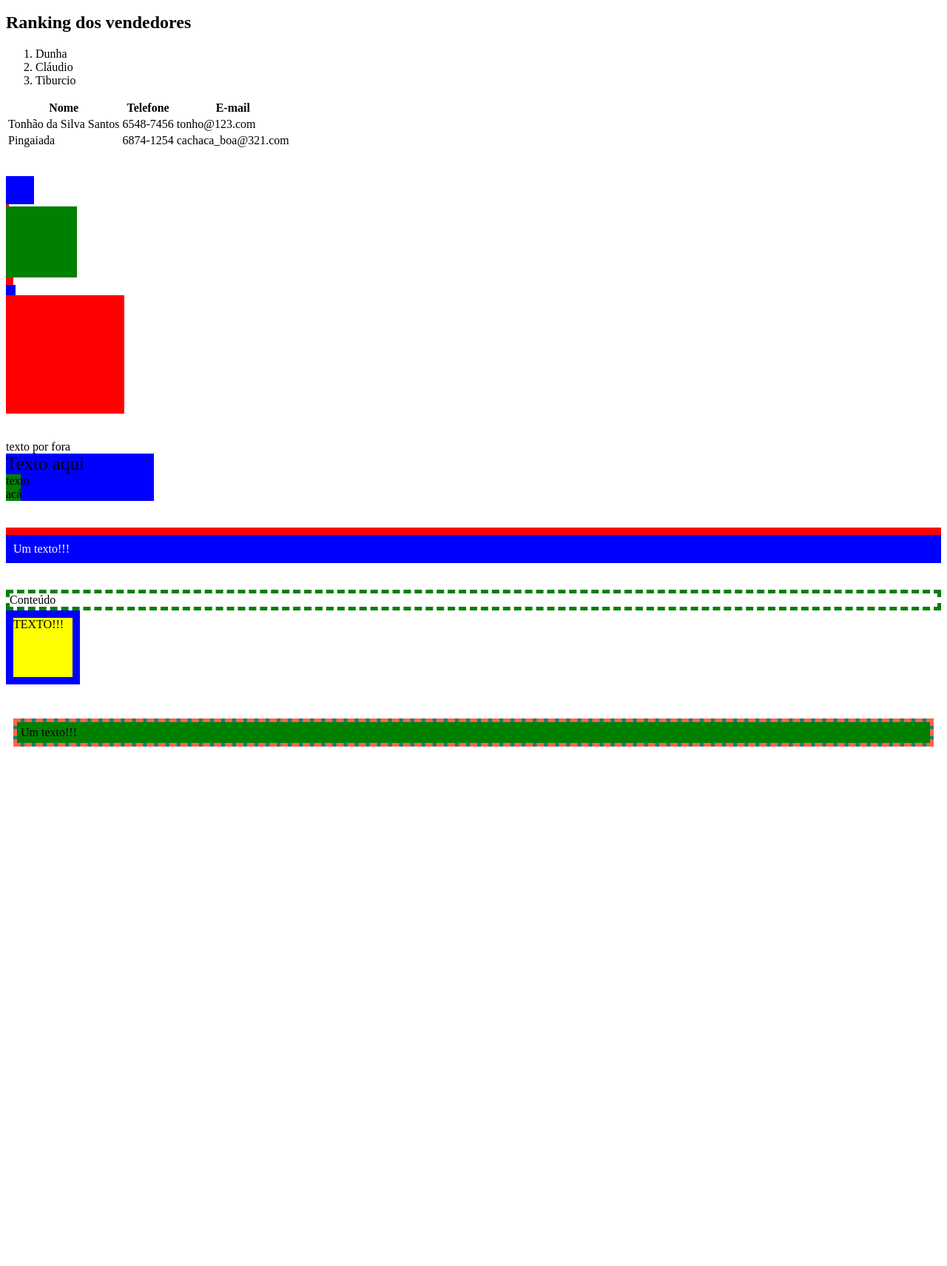
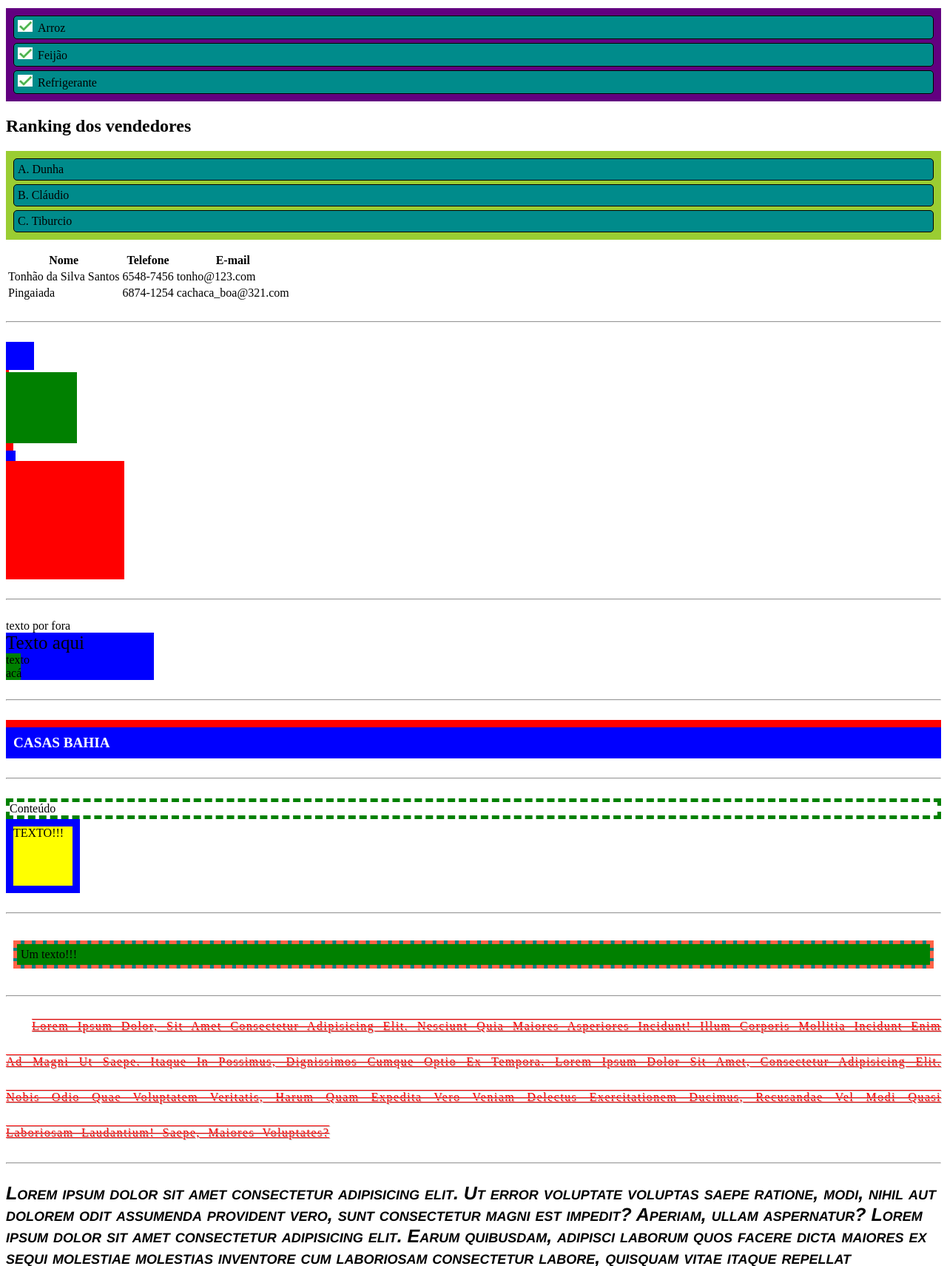
Before and after one commit to funcacast/projeto-de-site, a plain HTML site: page index.html in a window 1280 px wide. Shown: the part 1089-2800 px from the top of the page at 74% size. Before the commit the page ends 2108 px from the top, so only its background shows below. Drawn offline with Linux system fonts and the light colour scheme.

Commit message:
Aulas de CSS e ajeitando o index.html
Tudo que fiz está na descrição do código.

```diff
--- a/index.html
+++ b/index.html
@@ -69,7 +69,7 @@
             </tr>
         </table>
         <!--Sobre tamanhos absolutos-->
-        <br><br>
+        <br><hr><br>
         <div id="cm"></div>
         <div id="mm"></div>
         <div id="in"></div>
@@ -77,7 +77,7 @@
         <div id="pt"></div>
         <div id="pc"></div>
         <!--Sobre tamanhos relativos-->
-        <br><br>
+        <br><hr><br>
         texto por fora
         <div class="container">
             Texto aqui
@@ -86,19 +86,29 @@
             </div>
         </div>
         <!--Sobre margin e padding-->
-        <br><br>
+        <br><hr><br>
         <div id="base"></div>
         <div id="container2">
-            <div id="conteudo">Um texto!!!</div>
+            <div id="conteudo">CASAS BAHIA</div>
         </div>
-        <br><br>
+        <br><hr><br>
         <div class="borda">
             Conteúdo
         </div>
         <div class="quadrado">TEXTO!!!</div>
-        <br><br>
+        <br><hr><br>
         <div class="container3">
             <div class="conteudo2">Um texto!!!</div>
         </div>
+        <br><hr>
+        <!--Ajuste de Texto-->
+        <p id="ajuste_texto">Lorem ipsum dolor, sit amet consectetur adipisicing elit. Nesciunt quia maiores asperiores incidunt! Illum corporis mollitia incidunt enim ad magni ut saepe. Itaque in possimus, dignissimos cumque optio ex tempora. Lorem ipsum dolor sit amet, consectetur adipisicing elit. Nobis odio quae voluptatem veritatis, harum quam expedita vero veniam delectus exercitationem ducimus, recusandae vel modi quasi laboriosam laudantium! Saepe, maiores voluptates?</p>
+        <hr>
+        <!--Fontes-->
+        <p id="fontes">Lorem ipsum dolor sit amet consectetur adipisicing elit. Ut error voluptate voluptas saepe ratione, modi, nihil aut dolorem odit assumenda provident vero, sunt consectetur magni est impedit? Aperiam, ullam aspernatur? Lorem ipsum dolor sit amet consectetur adipisicing elit. Earum quibusdam, adipisci laborum quos facere dicta maiores ex sequi molestiae molestias inventore cum laboriosam consectetur labore, quisquam vitae itaque repellat voluptates?</p>
+        <hr><br>
+        <!--Estilo de Link-->
+        <a href="#" class="estilo_link">Cadastro</a>
+        <a href="#outro" class="estilo_link">Alteração</a>
     </body>
 </html>
--- a/style.css
+++ b/style.css
@@ -1,16 +1,21 @@
-body{
+/*body{
 
-}
+}*/
 
 #paragrafos{
     /*color:red;*/
     background-color: red; /*cor atrás do parágrafo */
     /*background: url(receita-sorvete-de-menta-com-chocolate.jpg) center/cover no-repeat fixed;
     background com imagem no fundo, centralizado, atrás do texto e sem repetição da imagem*/
+    padding: 20px;
+    padding-top: 5px;
+    padding-bottom: 5px;
 }
 
 .subDiv{
     background-color: yellow;
+    padding-top: 5px;
+    padding-bottom: 5px;
 }
 
 #Titulo{
@@ -81,6 +86,12 @@
     /*margin: 10px;
     margin-left: 10px;*/
 }
+#conteudo{
+    font-family: 'Times New Roman', Times, serif;
+    font-weight: bolder;
+    font-size: larger;
+}
+
 /*bordas com margin e padding (border box/box model)*/
 .borda{
     border: 5px dashed green;
@@ -110,3 +121,78 @@
     padding: 5px;
     outline: 5px dashed tomato;
 }
+
+/*Ajuste de Textos*/
+#ajuste_texto{
+    color: red;
+    text-align: justify;
+    text-transform: capitalize;
+    text-indent: 35px;
+    text-decoration: underline overline line-through; /*none*/
+    letter-spacing: 1.5px;
+    line-height: 300%;
+    word-spacing: 5px;
+    text-shadow: 1px 1px #bbb;
+}
+
+/*Fontes*/
+#fontes{
+    font-family: fontedodunha, Helvetica, sans-serif; /*Caso o PC do usuário não tenha a 1ª, entra a 2ª / sans-serif: genérica*/
+    font-style: italic;
+    font-size: 25px;
+    font-weight: bold;
+    font-variant: small-caps;
+}
+
+/*Estilo de Link*/
+.estilo_link{
+    text-decoration: none;
+    color: chocolate;
+    font-size: 50px;
+    /*cursor: crosshair;*/
+    border: 2px solid rgb(64, 12, 112);
+    padding: 10px;
+    padding-top: 5px;
+    padding-bottom: 5px;
+    border-radius: 8px; /*Arredonda o espaço da borda*/
+}
+
+.estilo_link:visited{
+    color: #ddd;
+    border-color: #ddd;
+}
+
+/*.estilo_link:hover{
+    background-color: rgb(64, 12, 112);
+    color: white;
+}*/
+
+.estilo_link:active{
+    background-color: rgb(64, 12, 112);
+    color: white;
+}
+
+/*Listas*/
+ul{
+    /*list-style-type: circle;*/
+    list-style-image: url(check.jpg);
+    list-style-position: inside;
+    margin: 0;
+    padding: 5px;
+    background-color: rgb(98, 0, 128);
+}
+
+ol{
+    list-style-type: upper-alpha;
+    list-style-position: inside;
+    background-color: yellowgreen;
+    padding: 5px;
+}
+
+li{
+    border: 1px solid;
+    border-radius: 5px;
+    background-color: darkcyan;
+    margin: 5px;
+    padding: 5px;
+}
```
Also changed, not shown: check.jpg (added).
